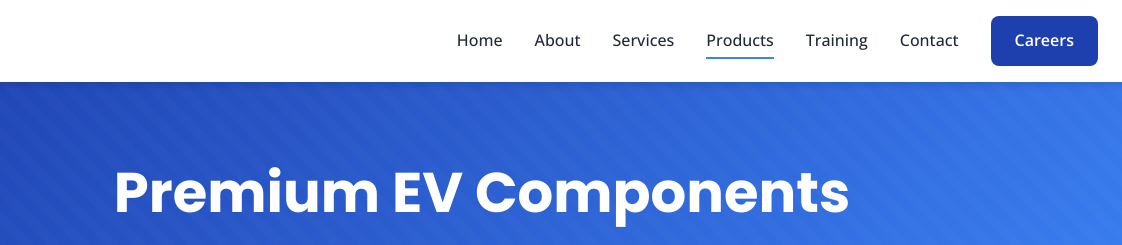
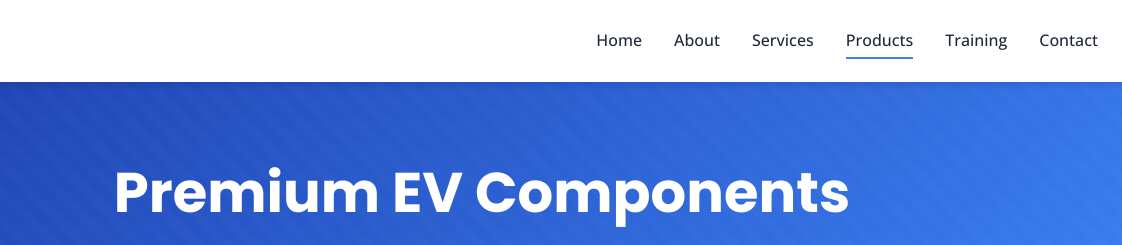
Before and after one commit to srikanthka/nexev, a plain HTML site: page pages/products.html in a window 1280 px wide. Shown: the top 245 px of the page, 158-1280 px from the left. Drawn offline with nearby package versions, Linux system fonts and the light colour scheme.

Commit message:
Remove Careers link from navigation menu

```diff
--- a/pages/products.html
+++ b/pages/products.html
@@ -25,7 +25,6 @@
           <li><a href="products.html" class="nav-link">Products</a></li>
           <li><a href="training.html" class="nav-link">Training</a></li>
           <li><a href="contact.html" class="nav-link">Contact</a></li>
-          <li><a href="careers.html" class="btn btn-primary">Careers</a></li>
         </ul>
         <button class="mobile-toggle"><i class="fas fa-bars"></i></button>
       </nav>
```
